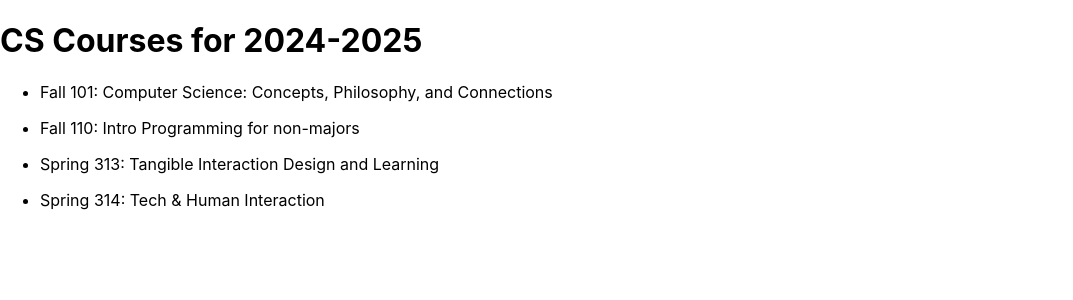
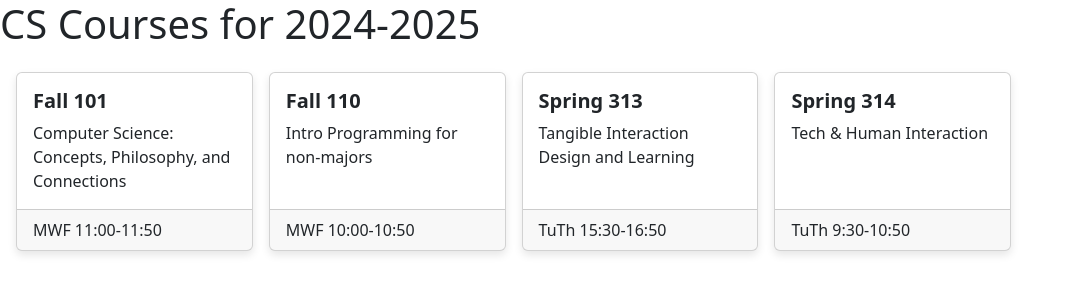
Before and after one commit to WelldoneM/welldone-app, a React (Vite) app: page / in a window 1280 px wide. Shown: the top 300 px of the page, without its empty margins (0-1073 px from the left). Built offline with nearby package versions, Linux system fonts and the light colour scheme.

Commit message:
add style

```diff
--- a/package.json
+++ b/package.json
@@ -11,8 +11,11 @@
     "coverage": "vitest run --coverage"
   },
   "dependencies": {
+    "bootstrap": "^5.3.3",
+    "bootstrap-icons": "^1.11.3",
     "firebase": "^10.14.1",
     "react": "^18.3.0",
+    "react-bootstrap": "^2.10.5",
     "react-dom": "^18.3.0"
   },
   "devDependencies": {
--- a/src/App.jsx
+++ b/src/App.jsx
@@ -1,6 +1,7 @@
 import './App.css';
 import Banner from './components/Banner';
 import CourseList from './components/CourseList';
+import 'bootstrap/dist/css/bootstrap.min.css';
 
 const schedule = {
   "title": "CS Courses for 2024-2025",
--- /dev/null
+++ b/src/components/CourseList.css
@@ -0,0 +1,20 @@
+.course-list {
+    display: grid;
+    grid-template-columns: repeat(auto-fill, minmax(14rem, 1fr));
+    gap: 1rem;
+    padding: 1rem;
+  }
+
+  .course-card {
+    display: flex;
+    flex-direction: column;
+    justify-content: space-between;
+    box-shadow: 0 4px 8px rgba(0, 0, 0, 0.1);
+    border-radius: 8px;
+    overflow: hidden;
+    transition: transform 0.3s ease;
+  }
+
+  .course-card:hover {
+    transform: scale(1.05);
+  }
--- a/src/components/CourseList.jsx
+++ b/src/components/CourseList.jsx
@@ -1,16 +1,24 @@
 import React from 'react';
+import './CourseList.css'
+import { Card } from 'react-bootstrap';
 
 const CourseList = ({ courses }) => (
-  <ul>
+  <div className="course-list">
     {Object.keys(courses).map((courseKey) => {
       const course = courses[courseKey];
       return (
-        <li key={courseKey}>
-          <p>{course.term} {course.number}: {course.title}</p>
-        </li>
+        <Card key={courseKey} className="course-card">
+          <Card.Body className="d-flex flex-column">
+            <Card.Title><strong>{course.term} {course.number}</strong></Card.Title>
+            <Card.Text>{course.title}</Card.Text>
+          </Card.Body>
+          <div className="card-footer">
+              {course.meets}
+            </div>
+        </Card>
       );
     })}
-  </ul>
+  </div>
 );
 
 export default CourseList;
```
Also changed, not shown: 1 other file (tests, documents, lock files or other folders).
